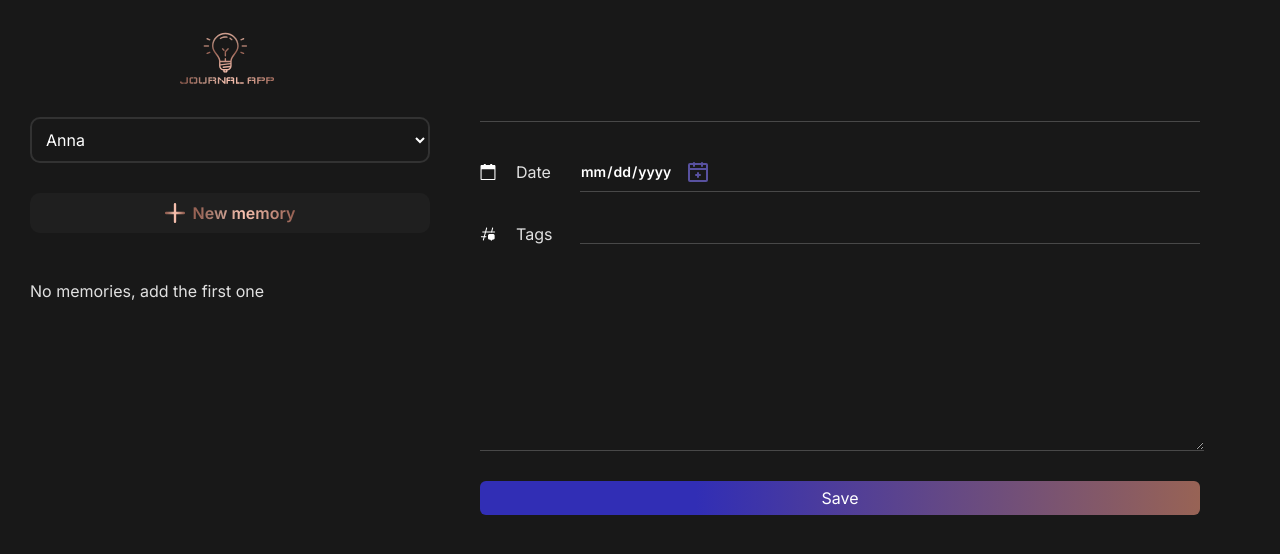
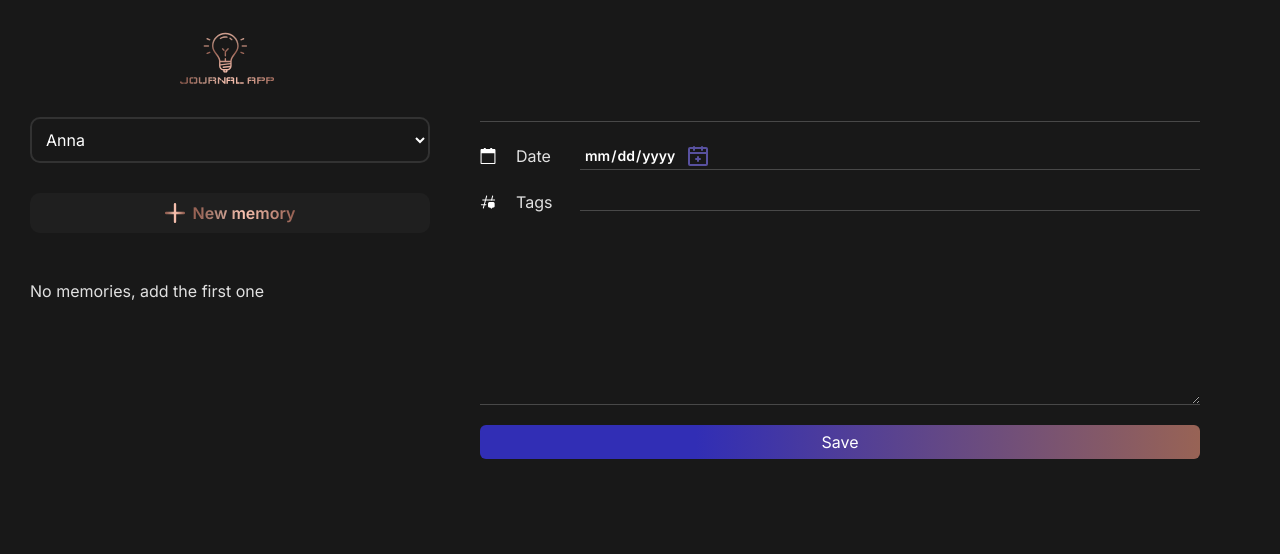
Before and after one commit to akutuzova11/react-journal-app, a React (Vite) app: page / in a window 1280 px wide. Shown: the top 554 px of the page. Built offline with nearby package versions, Linux system fonts and the light colour scheme.

Commit message:
update styling details

```diff
--- a/src/components/JournalForm/JournalForm.module.css
+++ b/src/components/JournalForm/JournalForm.module.css
@@ -1,7 +1,7 @@
 .journal-form {
     display: flex;
     flex-direction: column;
-    gap: 30px;
+    gap: 20px;
 }
 
 .input-title {
@@ -40,6 +40,7 @@
     border-bottom: 1px solid #484848;
     color: white;
     width: 100%;
+    padding: 0px;
 }
 
 .invalid {
@@ -69,14 +70,13 @@
 
 .input-date {
     flex: 1;
-    /* Take full width */
     background: none;
     border: none;
     font-size: 14px;
     font-weight: 600;
     font-family: "Inter", sans-serif;
     color: white;
-    padding: 10px 40px 10px 0;
+    padding: 4px;
 }
 
 .date-wrapper {
@@ -85,7 +85,6 @@
     position: relative;
     width: 100%;
     position: relative;
-
 }
 
 .calendar-button {
```
